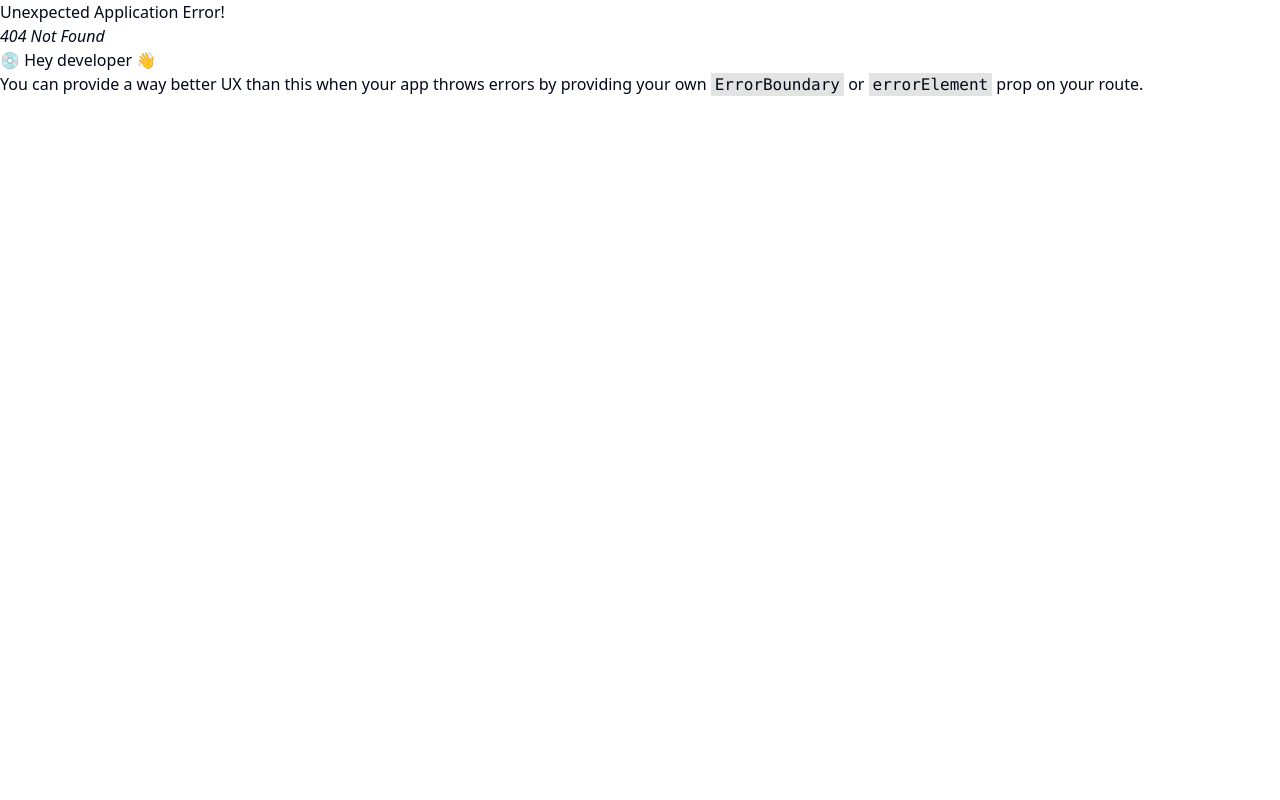
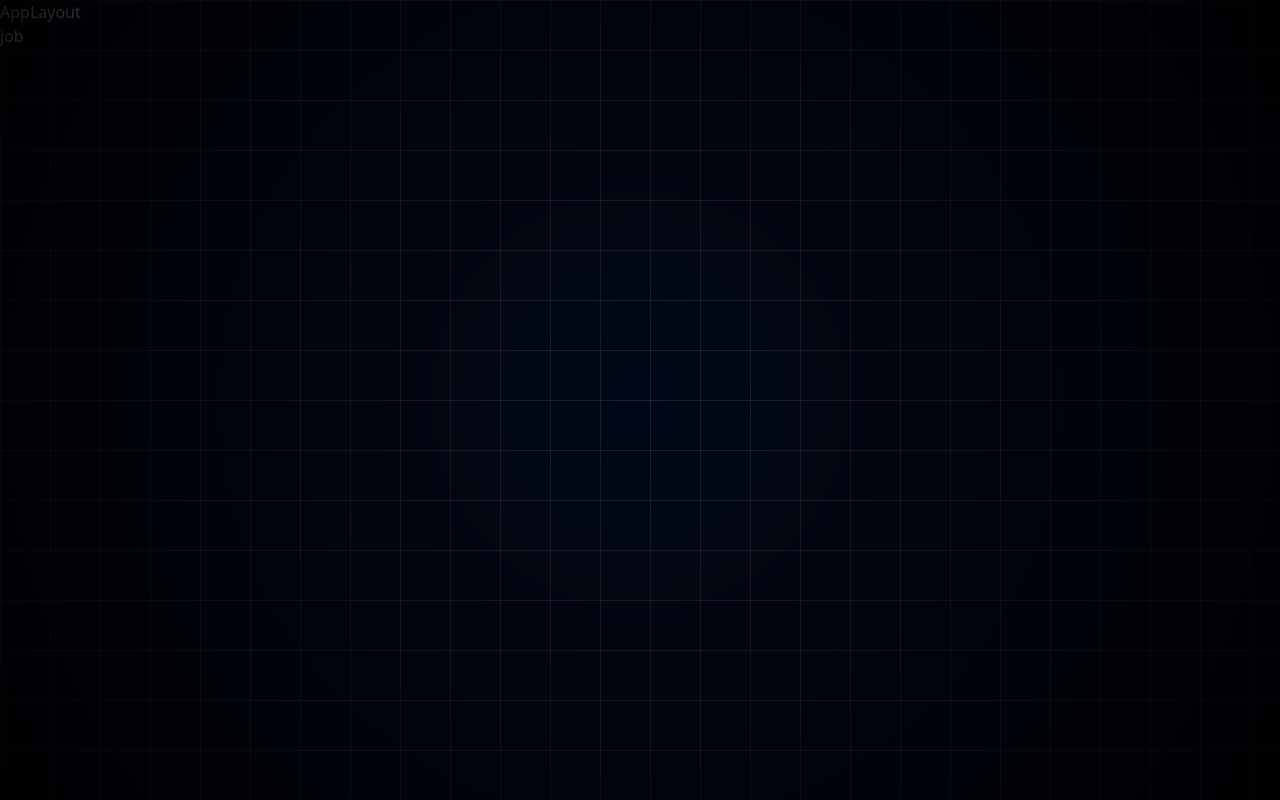
Before and after one commit to niklaus-bateman/job-portal, a React (Vite) app: page /job/1 in a window 1280 px wide. Before the commit this address had no page. Built offline with nearby package versions, Linux system fonts and the light colour scheme.

Commit message:
routes & dark theme

```diff
--- a/src/App.css
+++ b/src/App.css
@@ -0,0 +1,26 @@
+.grid-background {
+  position: fixed;
+  top: 0;
+  left: 0;
+  width: 100%;
+  height: 100%;
+  background: linear-gradient(
+      to right,
+      rgba(255, 255, 255, 0.1) 1px,
+      transparent 1px
+    ),
+    linear-gradient(to bottom, rgba(255, 255, 255, 0.1) 1px, transparent 1px);
+  background-size: 50px 50px;
+  pointer-events: none;
+  z-index: -1;
+}
+
+.grid-background::before {
+  content: "";
+  position: absolute;
+  top: 0;
+  left: 0;
+  width: 100%;
+  height: 100%;
+  background: radial-gradient(circle, transparent, rgba(0, 0, 0, 0.9));
+}
--- a/src/layout/AppLayout.jsx
+++ b/src/layout/AppLayout.jsx
@@ -3,7 +3,7 @@ import { Outlet } from 'react-router-dom'
 
 const AppLayout = () => {
   return (
-      <div>
+      <div className='grid-background'>
           AppLayout
           <Outlet/>
     </div>
--- /dev/null
+++ b/src/pages/LandingPage.jsx
@@ -0,0 +1,9 @@
+import React from 'react'
+
+const LandingPage = () => {
+  return (
+    <div>LandingPage</div>
+  )
+}
+
+export default LandingPage
--- /dev/null
+++ b/src/pages/job-listing.jsx
@@ -0,0 +1,9 @@
+import React from 'react'
+
+const JobListing = () => {
+  return (
+    <div>Job-listing</div>
+  )
+}
+
+export default JobListing;
--- /dev/null
+++ b/src/pages/job.jsx
@@ -0,0 +1,9 @@
+import React from 'react'
+
+const Job = () => {
+  return (
+    <div>job</div>
+  )
+}
+
+export default Job
--- /dev/null
+++ b/src/pages/landing.jsx
@@ -0,0 +1,9 @@
+import React from 'react'
+
+const Landing = () => {
+  return (
+    <div>Landing</div>
+  )
+}
+
+export default Landing
--- /dev/null
+++ b/src/pages/my-jobs.jsx
@@ -0,0 +1,9 @@
+import React from 'react'
+
+const MyJobs = () => {
+  return (
+    <div>MyJobs</div>
+  )
+}
+
+export default MyJobs
--- /dev/null
+++ b/src/pages/onboarding.jsx
@@ -0,0 +1,9 @@
+import React from 'react'
+
+const Onboarding = () => {
+  return (
+    <div>Onboarding</div>
+  )
+}
+
+export default Onboarding
--- /dev/null
+++ b/src/pages/post-job.jsx
@@ -0,0 +1,9 @@
+import React from 'react'
+
+const PostJob = () => {
+  return (
+    <div>PostJob</div>
+  )
+}
+
+export default PostJob
--- /dev/null
+++ b/src/pages/saved-job.jsx
@@ -0,0 +1,9 @@
+import React from 'react'
+
+const SavedJob = () => {
+  return (
+    <div>SavedJob</div>
+  )
+}
+
+export default SavedJob
--- /dev/null
+++ b/src/theme-provider.jsx
@@ -0,0 +1,62 @@
+import { createContext, useContext, useEffect, useState } from "react"
+
+
+
+const initialState = {
+  theme: "system",
+  setTheme: () => null,
+}
+
+const ThemeProviderContext = createContext(initialState)
+
+export function ThemeProvider({
+  children,
+  defaultTheme = "system",
+  storageKey = "vite-ui-theme",
+  ...props
+}) {
+  const [theme, setTheme] = useState(
+    () => (localStorage.getItem(storageKey) ) || defaultTheme
+  )
+
+  useEffect(() => {
+    const root = window.document.documentElement
+
+    root.classList.remove("light", "dark")
+
+    if (theme === "system") {
+      const systemTheme = window.matchMedia("(prefers-color-scheme: dark)")
+        .matches
+        ? "dark"
+        : "light"
+
+      root.classList.add(systemTheme)
+      return
+    }
+
+    root.classList.add(theme)
+  }, [theme])
+
+  const value = {
+    theme,
+    setTheme: (theme) => {
+      localStorage.setItem(storageKey, theme)
+      setTheme(theme)
+    },
+  }
+
+  return (
+    <ThemeProviderContext.Provider {...props} value={value}>
+      {children}
+    </ThemeProviderContext.Provider>
+  )
+}
+
+export const useTheme = () => {
+  const context = useContext(ThemeProviderContext)
+
+  if (context === undefined)
+    throw new Error("useTheme must be used within a ThemeProvider")
+
+  return context
+}
```
Also changed, not shown: src/App.jsx (+39 -6 lines).
